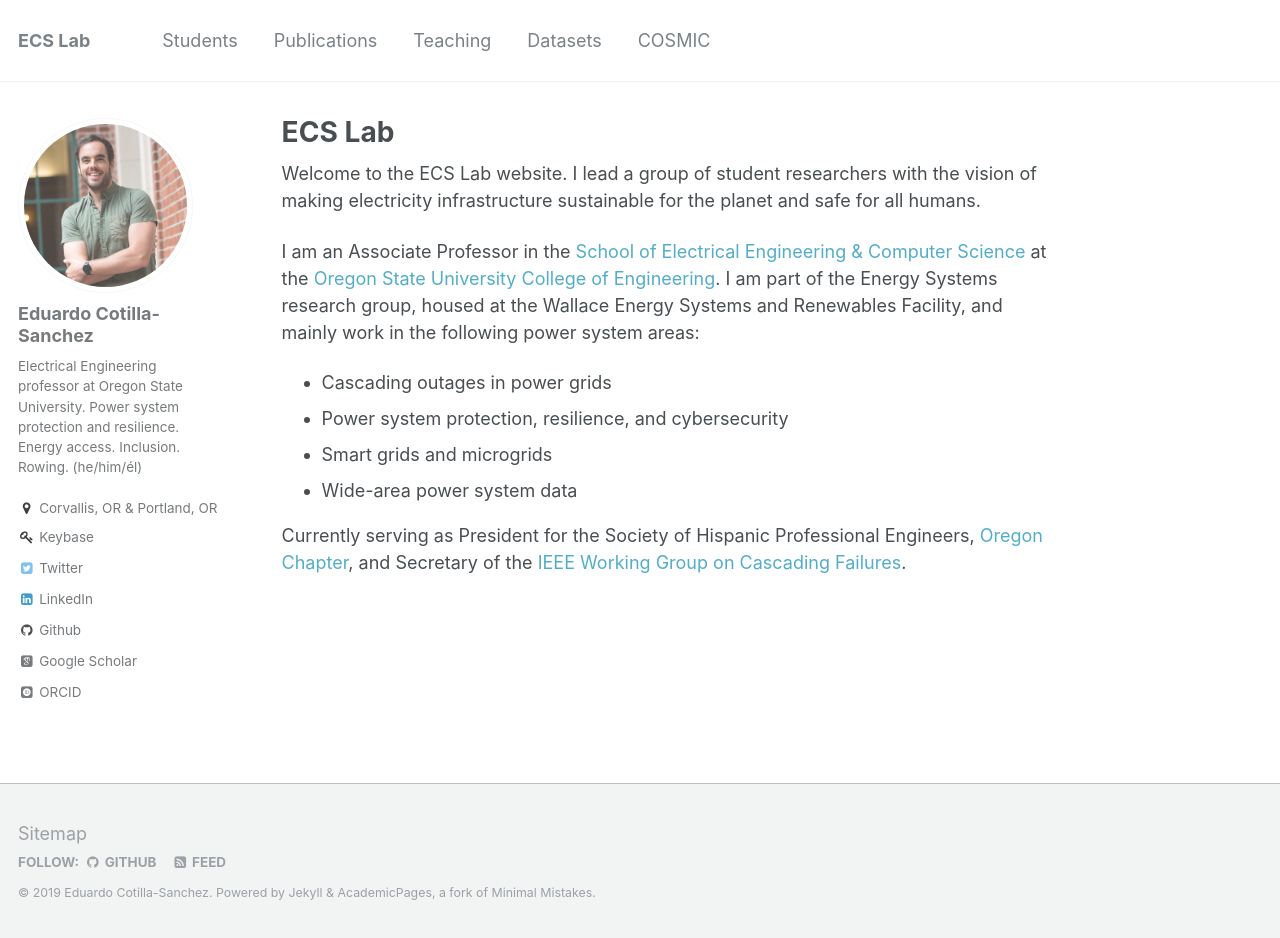
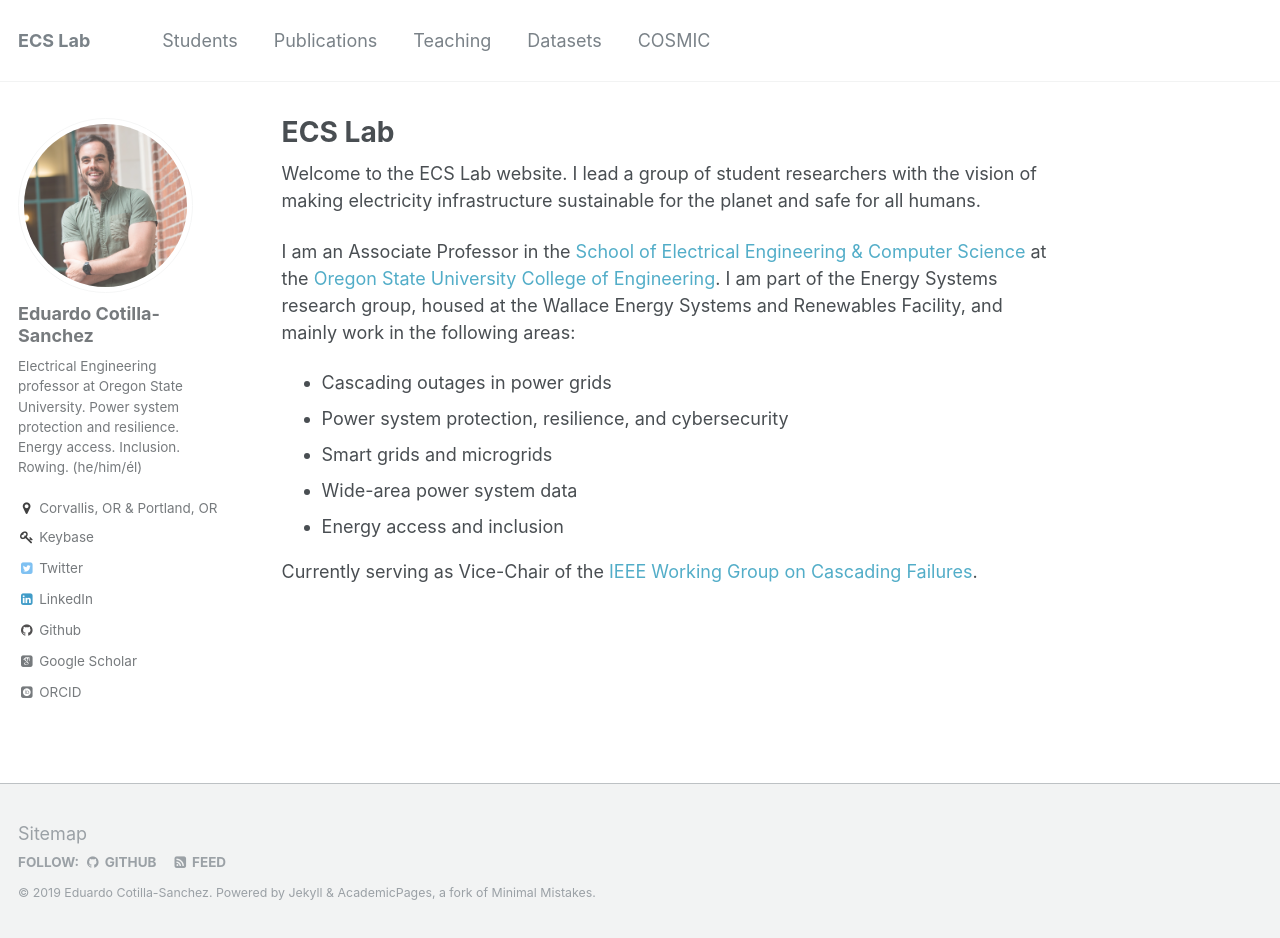
Before and after one commit to ecotillasanchez/ecotillasanchez.github.io, a Jekyll site: the page built from _pages/about.md, in a window 1280 px wide and 938 px high. Built offline with Jekyll 4.4.1, drawn with Linux system fonts in a browser that asks for light colours; some web fonts are replaced.

```diff
--- a/_pages/about.md
+++ b/_pages/about.md
@@ -10,11 +10,12 @@ redirect_from:
 
 Welcome to the ECS Lab website. I lead a group of student researchers with the vision of making electricity infrastructure sustainable for the planet and safe for all humans.
 
-I am an Associate Professor in the [School of Electrical Engineering & Computer Science](http://eecs.oregonstate.edu) at the [Oregon State University](https://oregonstate.edu) [College of Engineering](http://engineering.oregonstate.edu). I am part of the Energy Systems research group, housed at the Wallace Energy Systems and Renewables Facility, and mainly work in the following power system areas:
+I am an Associate Professor in the [School of Electrical Engineering & Computer Science](http://eecs.oregonstate.edu) at the [Oregon State University](https://oregonstate.edu) [College of Engineering](http://engineering.oregonstate.edu). I am part of the Energy Systems research group, housed at the Wallace Energy Systems and Renewables Facility, and mainly work in the following areas:
 
  * Cascading outages in power grids
  * Power system protection, resilience, and cybersecurity
  * Smart grids and microgrids
  * Wide-area power system data
+ * Energy access and inclusion
 
-Currently serving as President for the Society of Hispanic Professional Engineers, [Oregon Chapter](http://shpeoregon.org), and Secretary of the [IEEE Working Group on Cascading Failures](http://sites.ieee.org/pes-cascading/).
+Currently serving as Vice-Chair of the [IEEE Working Group on Cascading Failures](http://sites.ieee.org/pes-cascading/).
```
Also changed, not shown: _pages/publications.md (+2 -0 lines), _publications/2019-10-25.md (added, +14 -0 lines), _publications/2019-11-11.md (added, +14 -0 lines).
